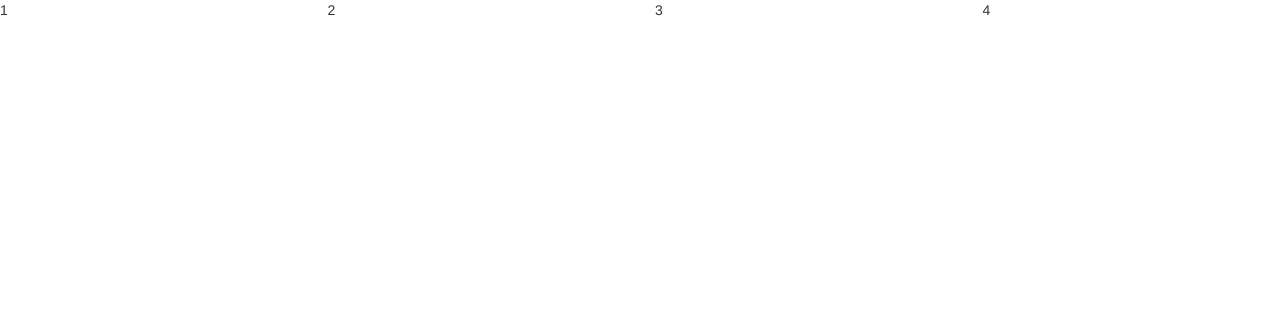
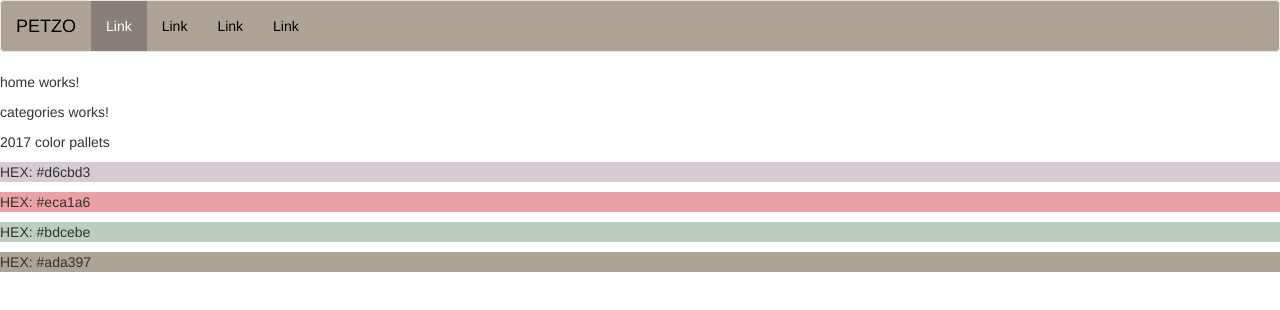
Before and after one commit to nimishawilson/petzo-shopping-cart, an Angular app: page / in a window 1280 px wide. Shown: the top 310 px of the page. Built offline with nearby package versions, Linux system fonts and the light colour scheme.

Commit message:
add menu bar

```diff
--- a/src/app/app.component.html
+++ b/src/app/app.component.html
@@ -1,6 +1,2 @@
-<div class="row">
-  <div class="col-md-3"> 1 </div>
-  <div class="col-md-3"> 2 </div>
-  <div class="col-md-3"> 3 </div>
-  <div class="col-md-3"> 4 </div>
-</div>
+<app-header> </app-header>
+<app-home> </app-home>
--- a/src/app/header/header.component.html
+++ b/src/app/header/header.component.html
@@ -1 +1,37 @@
-<p>header works!</p>
+<nav class="navbar navbar-default" style="background-color: #ada397">
+    <div class="container-fluid">
+      <!-- Brand and toggle get grouped for better mobile display -->
+      <div class="navbar-header">
+        <button type="button" class="navbar-toggle collapsed" data-toggle="collapse" data-target="#bs-example-navbar-collapse-1" aria-expanded="false">
+          <span class="sr-only">Toggle navigation</span>
+          <span class="icon-bar"></span>
+          <span class="icon-bar"></span>
+          <span class="icon-bar"></span>
+        </button>
+        <a class="navbar-brand" href="#">PETZO</a>
+      </div>
+
+      <!-- Collect the nav links, forms, and other content for toggling -->
+      <div class="collapse navbar-collapse" id="bs-example-navbar-collapse-1">
+        <ul class="nav navbar-nav">
+          <li class="customactive"><a href="#">Link <span class="sr-only">(current)</span></a></li>
+          <li><a href="#">Link</a></li>
+          <li><a href="#">Link</a></li>
+          <li><a href="#">Link</a></li>
+          <!-- <li class="dropdown">
+            <a href="#" class="dropdown-toggle" data-toggle="dropdown" role="button" aria-haspopup="true" aria-expanded="false">Dropdown <span class="caret"></span></a>
+            <ul class="dropdown-menu">
+              <li><a href="#">Action</a></li>
+              <li><a href="#">Another action</a></li>
+              <li><a href="#">Something else here</a></li>
+              <li role="separator" class="divider"></li>
+              <li><a href="#">Separated link</a></li>
+              <li role="separator" class="divider"></li>
+              <li><a href="#">One more separated link</a></li>
+            </ul>
+          </li> -->
+        </ul>
+
+      </div><!-- /.navbar-collapse -->
+    </div><!-- /.container-fluid -->
+  </nav>
--- a/src/app/header/header.component.scss
+++ b/src/app/header/header.component.scss
@@ -0,0 +1,12 @@
+.customactive{
+    background-color: #888078;
+}
+.customactive a {
+    color: white;
+}
+li a {
+    color: black;
+}
+.navbar-brand{
+    color: black;
+}
--- a/src/app/home/home.component.html
+++ b/src/app/home/home.component.html
@@ -1 +1,23 @@
 <p>home works!</p>
+<app-categories> </app-categories>
+
+
+
+
+<p> 2017 color pallets </p>
+
+<p style="background-color: #d6cbd3;">
+HEX: #d6cbd3
+</p>
+
+<p style="background-color: #eca1a6;">
+HEX: #eca1a6
+</p>
+
+<p style="background-color: #bdcebe;">
+HEX: #bdcebe
+</p>
+
+<p style="background-color: #ada397;">
+HEX: #ada397
+</p>
```
